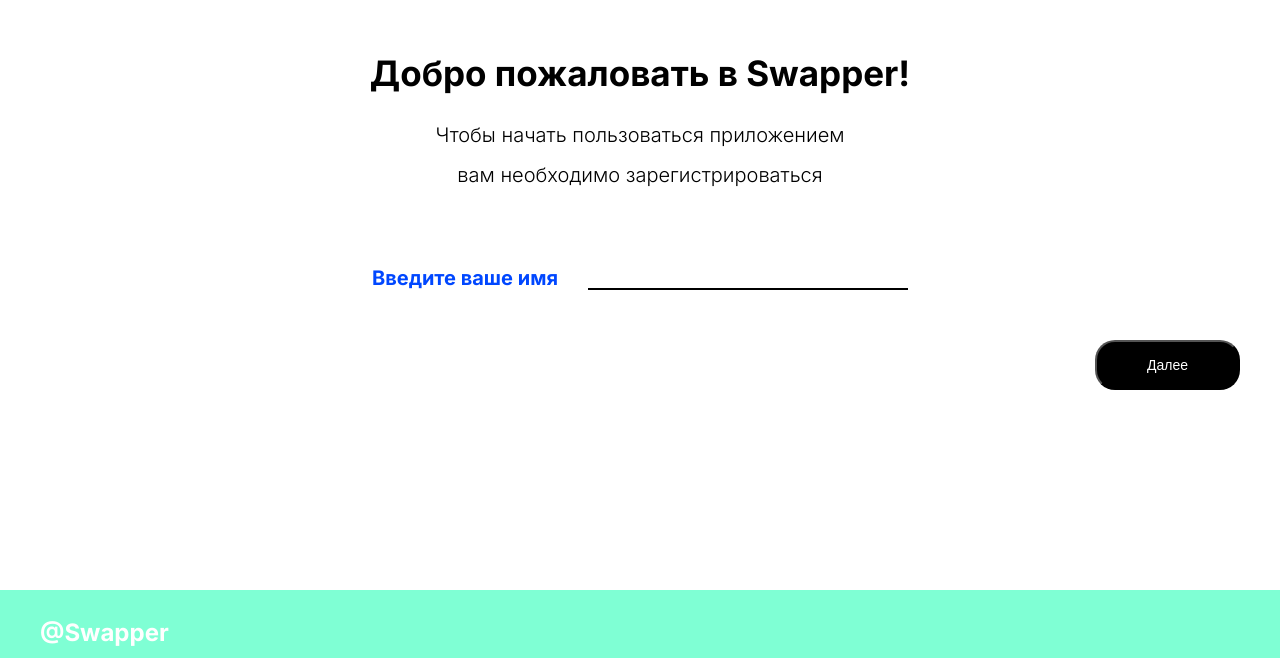
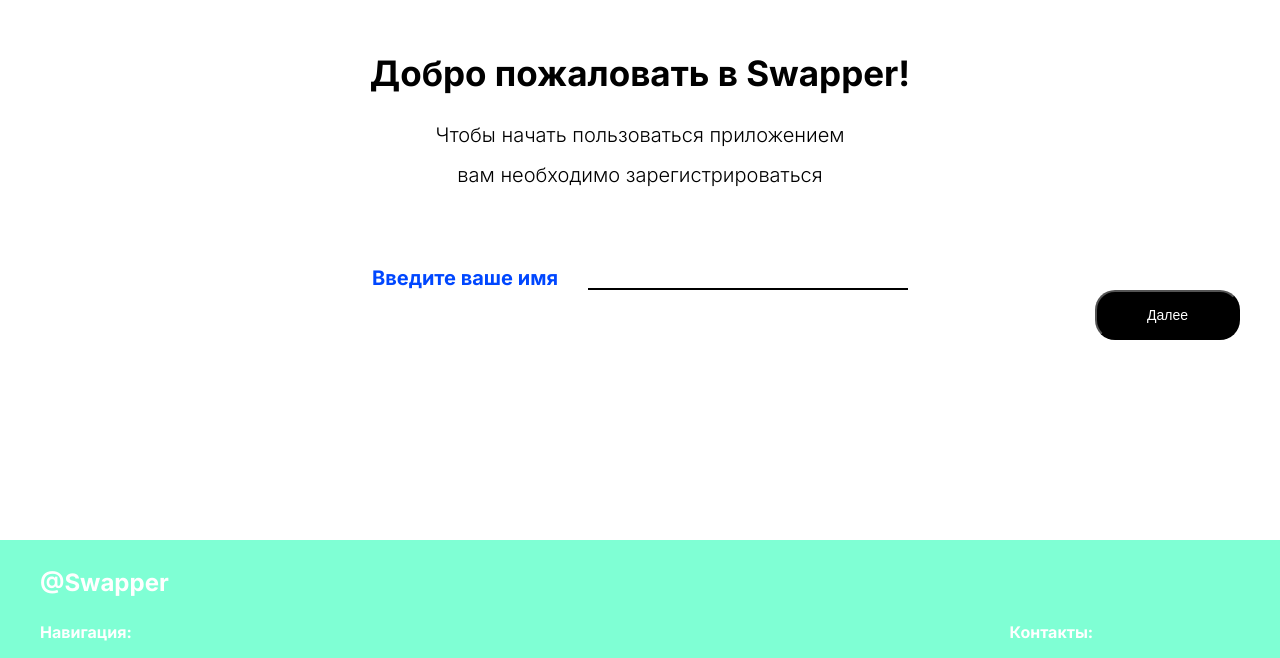
Before and after one commit to KotovshchikovAndrey/Swapper-PWA, a React (Create React App) app in the folder frontend/: page /auth in a window 1280 px wide. Shown: the part 139-797 px from the top of the page. Built offline with nearby package versions, Linux system fonts and the light colour scheme.

Commit message:
add transition animation for inputs

```diff
--- a/frontend/src/components/Auth/AuthForm/AuthForm.module.css
+++ b/frontend/src/components/Auth/AuthForm/AuthForm.module.css
@@ -10,10 +10,6 @@
 .auth_wrapper {
     justify-content: center;
     align-items: center;
-}
-
-.auth_wrapper:not(:last-child) {
-    margin-bottom: 50px;
 }
 
 .auth_label {
@@ -31,3 +27,19 @@
     font-size: 20px;
     text-align: center;
 }
+
+.fade {
+    animation: fade-in 0.5s ease-in-out;
+}
+
+@keyframes fade-in {
+    0% {
+        opacity: 0;
+        transform: translateX(100%);
+    }
+
+    100% {
+        opacity: 1;
+        transform: translateX(0%);
+    }
+}
--- a/frontend/src/components/Auth/AuthForm/AuthForm.tsx
+++ b/frontend/src/components/Auth/AuthForm/AuthForm.tsx
@@ -13,10 +13,7 @@ interface AuthFormData {
 
 
 export default function AuthForm() {
-    const nameInput = useRef<HTMLInputElement>(null)
-    const surnameInput = useRef<HTMLInputElement>(null)
-    const emailInput = useRef<HTMLInputElement>(null)
-    const phoneInput = useRef<HTMLInputElement>(null)
+    const currentInput = useRef<HTMLInputElement>(null)
 
     const [errorMessages, setErrorMessages] = useState<string[]>()
     const [inputNamesQueue, setInputNamesQueue] = useState<Array<keyof AuthFormData>>([
@@ -31,28 +28,16 @@ export default function AuthForm() {
         phone: ''
     })
 
+    const currentInputName = inputNamesQueue[0]
     const buttonClickHandler = (event: React.MouseEvent<HTMLButtonElement>) => {
         event.preventDefault()
 
-        let currentInputRef: React.RefObject<HTMLInputElement>
-        const currentInputName = inputNamesQueue[0]
-        switch (currentInputName) {
-            case "surname":
-                currentInputRef = surnameInput
-                break
-            case "email":
-                currentInputRef = emailInput
-                break
-            default:
-                currentInputRef = nameInput
-        }
-
-        if (!currentInputRef.current || !currentInputRef.current.value) {
+        if (!currentInput.current || !currentInput.current.value) {
             // errorMessages
             return
         }
 
-        const currentInputValue = currentInputRef.current.value
+        const currentInputValue = currentInput.current.value
         setAuthData((prevAuthData) => {
             return {
                 ...prevAuthData,
@@ -65,43 +50,36 @@ export default function AuthForm() {
         })
     }
 
-    console.log(authData, inputNamesQueue)
-    return (
-        <form className={`flex ${styles.auth_form}`}>
-            <div className={`flex ${styles.auth_wrapper}`}>
-                <label className={`${styles.auth_label}`}>Введите ваше имя</label>
+    const getCurrentInput = () => {
+        let currentInputText
+        switch (currentInputName) {
+            case "surname":
+                currentInputText = "Введите вашу фамилия"
+                break
+            case "email":
+                currentInputText = "Введите ваш email"
+                break
+            default:
+                currentInputText = "Введите ваше имя"
+        }
+
+        // need refactor key generation
+        return (
+            <div key={Math.random()} className={`flex ${styles.auth_wrapper} ${styles.fade}`}>
+                <label className={`${styles.auth_label}`}>{currentInputText}</label>
                 <input
                     className={`${styles.auth_input}`}
                     type="text"
-                    ref={nameInput}
-                // onChange={inputChangeHandler}
+                    ref={currentInput}
                 />
             </div>
-            <div className={`flex ${styles.auth_wrapper} ${styles.hidden}`}>
-                <label className={`${styles.auth_label}`}>Введите вашу фамилия</label>
-                <input
-                    className={`${styles.auth_input}`}
-                    type="text"
-                    ref={surnameInput}
-                />
-            </div>
-            <div className={`flex ${styles.auth_wrapper} ${styles.hidden}`}>
-                <label className={`${styles.auth_label}`}>Введите ваше отчество</label>
-                <input
-                    className={`${styles.auth_input}`}
-                    type="email"
-                    ref={emailInput}
-                />
-            </div>
-            <div className={`flex ${styles.auth_wrapper} ${styles.hidden}`}>
-                <label className={`${styles.auth_label}`}>Введите ваше отчество</label>
-                <input
-                    className={`${styles.auth_input}`}
-                    type="tel"
-                    ref={phoneInput}
-                />
-            </div>
+        )
+    }
+
+    return (
+        <form className={`flex ${styles.auth_form}`}>
+            {getCurrentInput()}
             <AuthButton clickButtonHandler={buttonClickHandler}>Далее</AuthButton>
-        </form>
+        </form >
     )
 }
```
